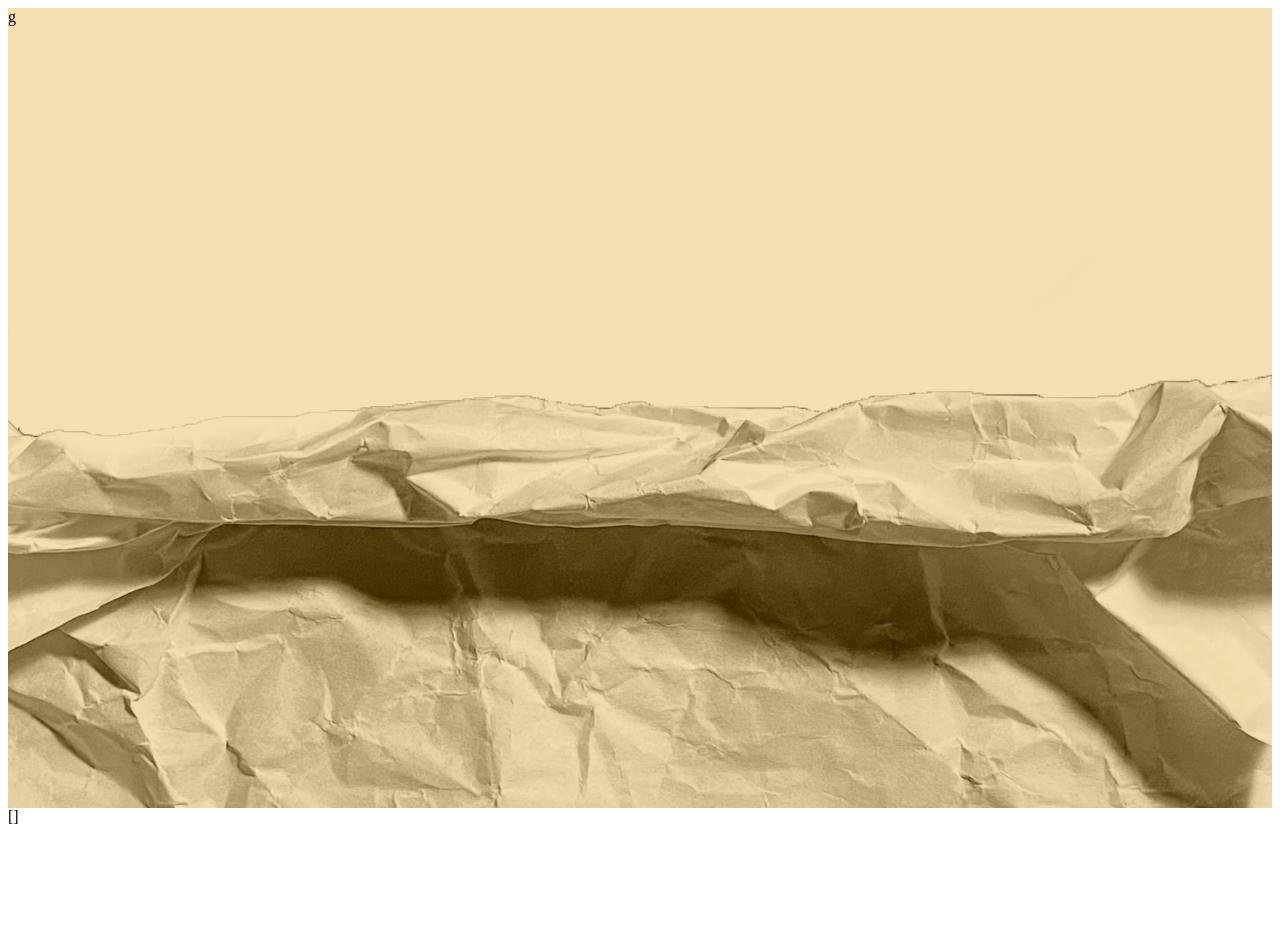
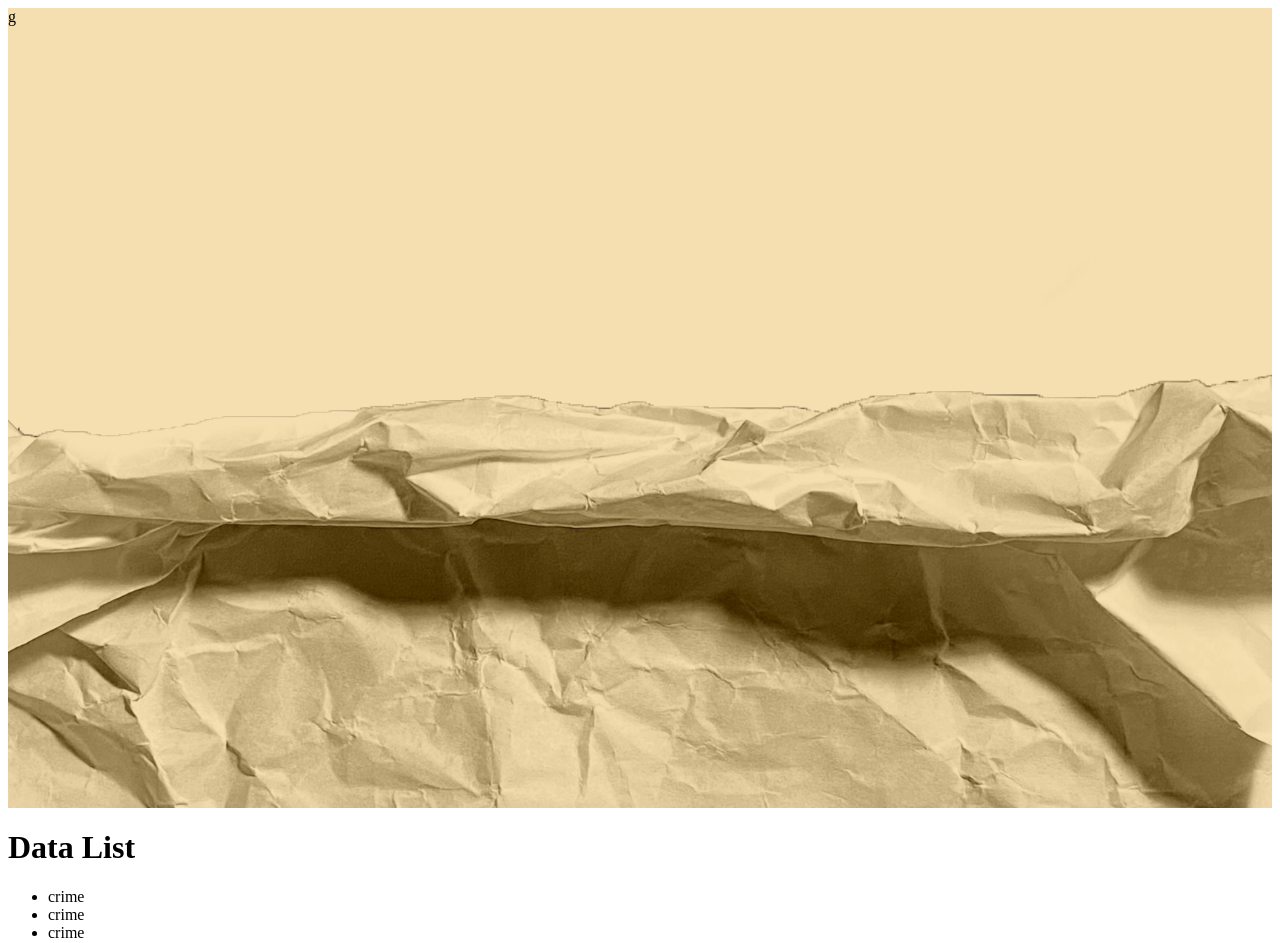
Before and after one commit to xmustafa5/Readify-vue, a Nuxt app: page /Fairy in a window 1280 px wide. Shown: the top 943 px of the page. Built offline with nearby package versions, Linux system fonts and the light colour scheme; data requests are answered from the project's data file.

Commit message:
handel data

```diff
--- a/pages/Crime.vue
+++ b/pages/Crime.vue
@@ -2,19 +2,28 @@
     <div>
         <h1>horror</h1>
         <div>
-            <div v-for="b in horror" :key="b.id">
+
+            <div v-for="b in books" :key="b.id">
                 {{ b.title }}
             </div>
         </div>
     </div>
 </template>
 
-<script setup >
-const {data: books} = await useFetch('http://localhost:3002/books')
-const horror = computed(() => {
-  return  books.value.filter(t => t.type === 'horror')
+<script lang="ts" setup >
+interface Book {
+  id: number;
+  title: string;
+  description: string;
+  type: string;
+  isFav: boolean;
+}
 
-})
+
+const {data:books} = await useFetch<Book>('http://localhost:3002/books')
+
+
+
 
 </script>
 
--- a/pages/Fairy.vue
+++ b/pages/Fairy.vue
@@ -1,23 +1,19 @@
 <template>
     <div>
-        <div v-for="book in fetch" :key="book.id">
-        {{  }}
-        </div>
-        {{ fetch.books }}
+        <h1>Data List</h1>
+        <ul>
+            <li v-for="item in dataStore.data" :key="item.id">{{ item.title }}</li>
+        </ul>
     </div>
 </template>
 
-<script setup lang="ts">
-import { useGet } from "~/stores/store";
-const {data: res} = await useFetch('http://localhost:3001/books')
-console.log(res);
+<script setup>
+import { useDataStore } from '@/stores/store';
 
-const fetch = useGet();
+const dataStore = useDataStore();
+console.log(dataStore);
 
-console.log(fetch.books);
-
+onMounted(() => {
+  dataStore.fetchData();
+});
 </script>
-
-<style scoped>
-
-</style>
--- a/stores/store.ts
+++ b/stores/store.ts
@@ -1,29 +1,52 @@
-import {defineStore} from "pinia"
-// Define an interface for your store state
-interface Book {
-    id: number;
-    title: string;
-    description: string;
-    type: string;
-    isFav: boolean;
-  }
+// import { defineStore } from 'pinia';
 
-  export const useGet = defineStore({
-    id: 'fetch',
-    state: () => ({
-      mustafa: "mustafa" as string,
-      loading: false as boolean,
-      books: [] as Book[]
-    }),
-    actions: {
-      async getTasks() {
-        this.loading = true;
-        const res = await fetch('http://localhost:3001/books')
-        const data = await res.json();
-        console.log(data);
+// // Define an interface for your store state
+// interface Book {
+//   id: number;
+//   title: string;
+//   description: string;
+//   type: string;
+//   isFav: boolean;
+// }
 
-        this.books = data;
-        this.loading = false;
-      },
+// export const useGet = defineStore({
+//   id: 'fetch',
+//   state: () => ({
+//     mustafa: 'mustafa' as string,
+//     loading: false as boolean,
+//     books: [] ,
+//   }),
+//   actions: {
+//     async getTasks(){
+//       const typedData = ref<Book[]>()
+//         const {data:books} = await useFetch<Book>('http://localhost:3002/books')
+//         this.books= books;
+
+
+//   },
+// }});
+
+import { defineStore } from 'pinia';
+
+export const useDataStore = defineStore('data', {
+  state: () => ({
+    data: [], // Initial data
+  }),
+
+  getters: {
+    // Add any getters if needed
+  },
+
+  actions: {
+    // Add actions to fetch and update the data
+    async fetchData() {
+      try {
+        const response = await fetch('http://localhost:3002/books'); // Replace with your API endpoint
+        const data = await response.json();
+        this.data = data;
+      } catch (error) {
+        console.error('Error fetching data:', error);
+      }
     },
-  });
+  },
+});
```
